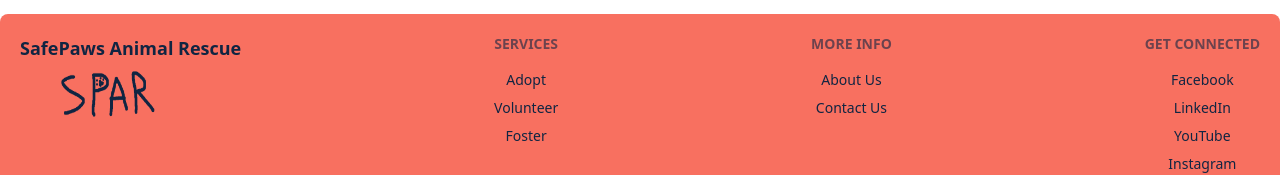
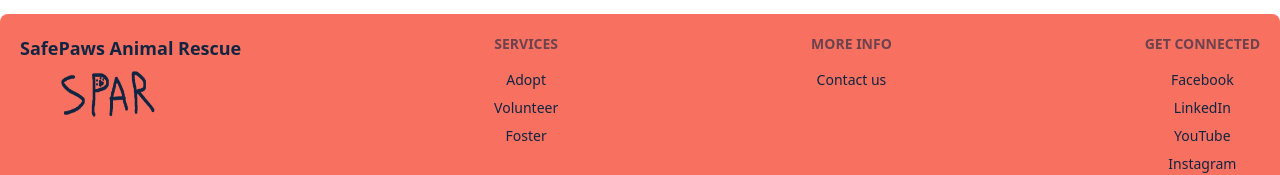
Before and after one commit to ldryden1987/Foster-network-portal-, a React (Vite) app in the folder client/: page / in a window 1280 px wide. Shown: the part 1572-1747 px from the top of the page. Built offline with nearby package versions, Linux system fonts and the light colour scheme.

Commit message:
fixed contact us footer link

```diff
--- a/client/src/components/Footer.jsx
+++ b/client/src/components/Footer.jsx
@@ -19,8 +19,7 @@ function Footer() {
 
   <div className="flex flex-col items-center text-[#102542]">
     <span className="footer-title font-bold">More Info</span>
-    <Link className="link link-hover">About Us</Link>
-    <Link className="link link-hover">Contact Us</Link>
+    <Link className="link link-hover" to="/about" >Contact us</Link>
   </div>
 
   <div className="flex flex-col items-center text-[#102542]">
```
